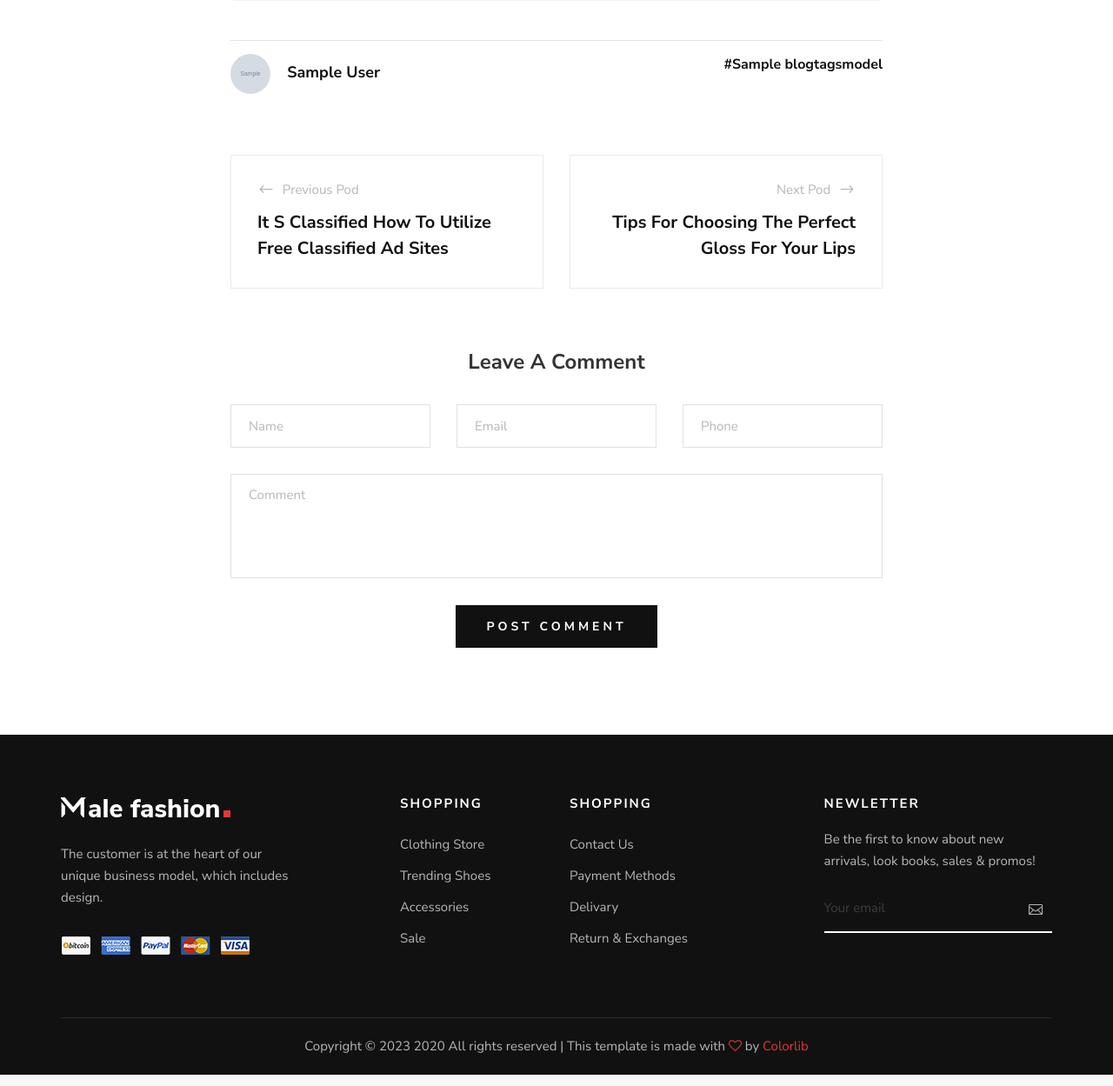
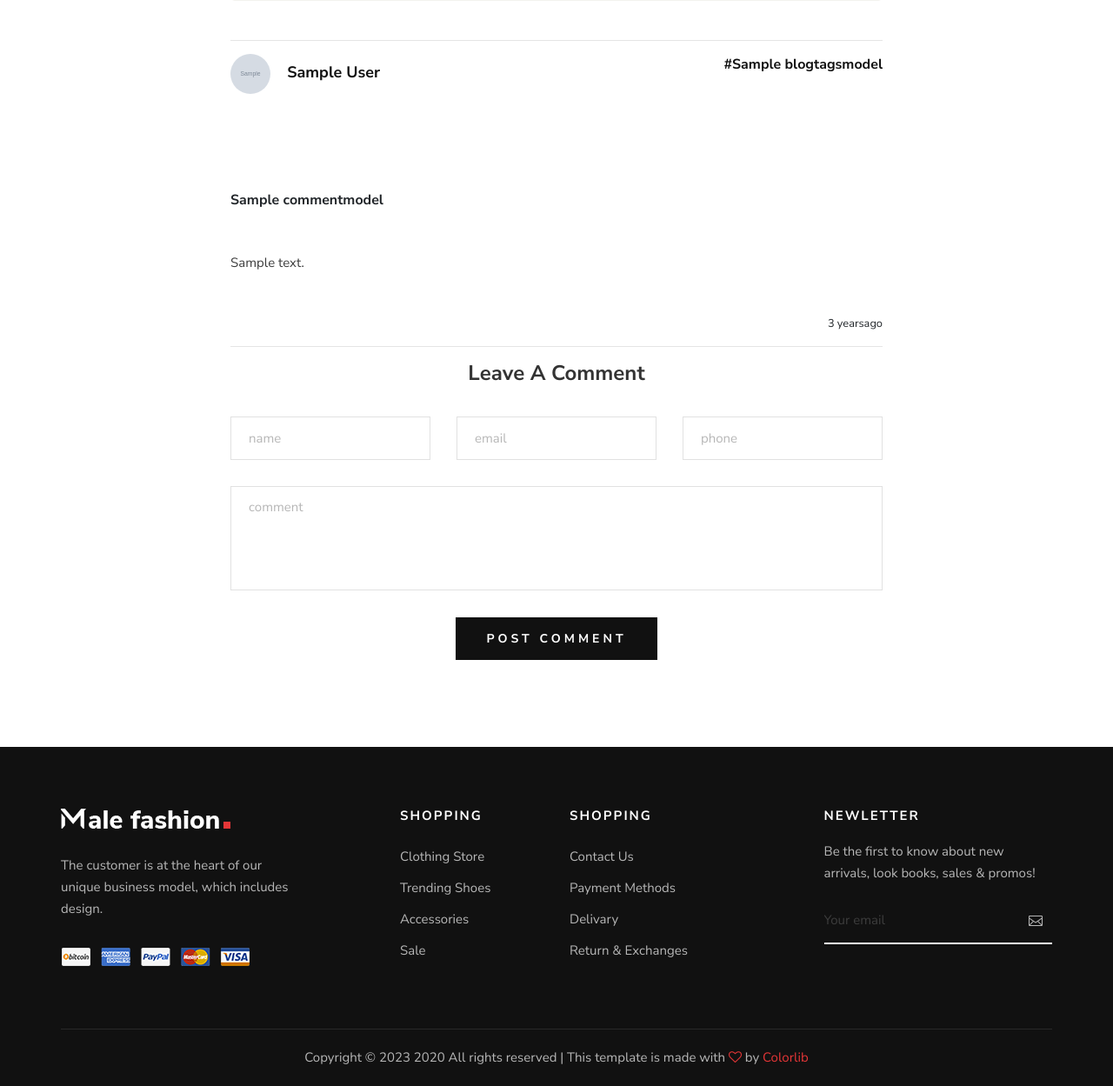
Before and after one commit to Abdulmajid78/male_fashion, a Django app: page /blogs/1/ in a window 1280 px wide. Shown: the part 1584-2833 px from the top of the page at 87% size. Run offline with Django 4.2, Linux system fonts and the light colour scheme; tables that the repository leaves empty hold one stand-in row (values such as "Sample post"); grey boxes marked "Sample" are stand-in pictures; some libraries are stand-ins or nearby versions.

Commit message:
comment section ended

```diff
--- a/blogs/forms.py
+++ b/blogs/forms.py
@@ -1 +1,14 @@
 from django import forms
+from .models import CommentModel
+
+
+class CommentForm(forms.ModelForm):
+    class Meta:
+        model = CommentModel
+        exclude = ['blog', 'created_at']
+        widgets = {
+            'name': forms.TextInput(attrs={'placeholder': 'name'}),
+            'email': forms.EmailInput(attrs={'placeholder': 'email'}),
+            'phone': forms.TextInput(attrs={'placeholder': 'phone'}),
+            'comment': forms.Textarea(attrs={'placeholder': 'comment'}),
+        }
--- a/blogs/urls.py
+++ b/blogs/urls.py
@@ -1,9 +1,10 @@
 from django.urls import path
-from .views import BlogListView, BlogDetailView
+from .views import BlogListView, BlogDetailView, CommentCreateView
 
 app_name = 'blogs'
 
 urlpatterns = [
     path('', BlogListView.as_view(), name='list'),
     path('<int:pk>/', BlogDetailView.as_view(), name='detail'),
+    path('<int:pk>/comment/', CommentCreateView.as_view(), name='comment'),
 ]
--- a/blogs/views.py
+++ b/blogs/views.py
@@ -1,6 +1,7 @@
-from django.shortcuts import render
+from django.shortcuts import render, reverse, redirect, get_object_or_404
 from .models import BlogModel
-from django.views.generic import ListView, DetailView
+from django.views.generic import ListView, DetailView, CreateView
+from .forms import CommentForm
 
 
 class BlogListView(ListView):
@@ -11,3 +12,22 @@ class BlogListView(ListView):
 class BlogDetailView(DetailView):
     template_name = 'main/blog-details.html'
     model = BlogModel
+
+    def get_context_data(self, **kwargs):
+        context = super().get_context_data(**kwargs)
+        context['comment_form'] = CommentForm()
+        return context
+
+
+class CommentCreateView(CreateView):
+    template_name = 'main/blog-details.html'
+    form_class = CommentForm
+
+    def form_valid(self, form):
+        blog = get_object_or_404(BlogModel, id=self.kwargs.get('pk'))
+        form.instance.blog = blog
+        form.instance.save()
+        return super().form_valid(form)
+
+    def get_success_url(self):
+        return reverse('blogs:detail', kwargs={'pk': self.kwargs.get('pk')})
--- a/templates/main/blog-details.html
+++ b/templates/main/blog-details.html
@@ -64,35 +64,59 @@
                         </div>
                         <div class="blog__details__btns">
                             <div class="row">
+                                {% if object.get_previous_by_created_at %}
                                     <div class="col-lg-6 col-md-6 col-sm-6">
-                                    <a href="" class="blog__details__btns__item">
+                                        <a href="{% url 'blogs:detail' pk=object.get_previous_by_created_at.pk %}"
+                                           class="blog__details__btns__item">
                                             <p><span class="arrow_left"></span> Previous Pod</p>
-                                        <h5>It S Classified How To Utilize Free Classified Ad Sites</h5>
+                                            <h5>{{ object.get_previous_by_created_at|truncatechars:30 }}</h5>
                                         </a>
                                     </div>
-                                <div class="col-lg-6 col-md-6 col-sm-6">
-                                    <a href="" class="blog__details__btns__item blog__details__btns__item--next">
+                                {% endif %}
+                                {% if object.get_next_by_created_at %}
+                                    <div class="col-lg-6 col-md-6 col-sm-6 {% if not object.get_previous_by_created_at %}offset-sm-6{% endif %}">
+                                        <a href="{% url 'blogs:detail' pk=object.get_next_by_created_at.pk %}"
+                                           class="blog__details__btns__item blog__details__btns__item--next">
                                             <p>Next Pod <span class="arrow_right"></span></p>
-                                        <h5>Tips For Choosing The Perfect Gloss For Your Lips</h5>
+                                            <h5>{{ object.get_next_by_created_at|truncatechars:30 }}</h5>
                                         </a>
+                                    </div>
+                                {% endif %}
+
+                            </div>
+                        </div>
+
+                        <div>
+                            <div class="row">
+                                <div class="col-12">
+                                    {% for comment in object.comments.values %}
+                                        <strong>{{ comment.name }}</strong>
+                                        <div>
+                                            <p class="my-5">{{ comment.comment }}</p>
+                                            <small class="d-flex justify-content-end">{{ comment.created_at|timesince }}ago</small>
+                                        </div>
+                                        <hr>
+                                    {% endfor %}
                                 </div>
                             </div>
                         </div>
+
                         <div class="blog__details__comment">
                             <h4>Leave A Comment</h4>
-                            <form action="#">
+                            <form action="{% url 'blogs:comment' pk=object.pk %}" method="post">
+                                {% csrf_token %}
                                 <div class="row">
                                     <div class="col-lg-4 col-md-4">
-                                        <input type="text" placeholder="Name">
+                                        {{ comment_form.name }}
                                     </div>
                                     <div class="col-lg-4 col-md-4">
-                                        <input type="text" placeholder="Email">
+                                        {{ comment_form.email }}
                                     </div>
                                     <div class="col-lg-4 col-md-4">
-                                        <input type="text" placeholder="Phone">
+                                        {{ comment_form.phone }}
                                     </div>
                                     <div class="col-lg-12 text-center">
-                                        <textarea placeholder="Comment"></textarea>
+                                        {{ comment_form.comment }}
                                         <button type="submit" class="site-btn">Post Comment</button>
                                     </div>
                                 </div>
```
Lines whose indentation alone changed are shown as unchanged.
